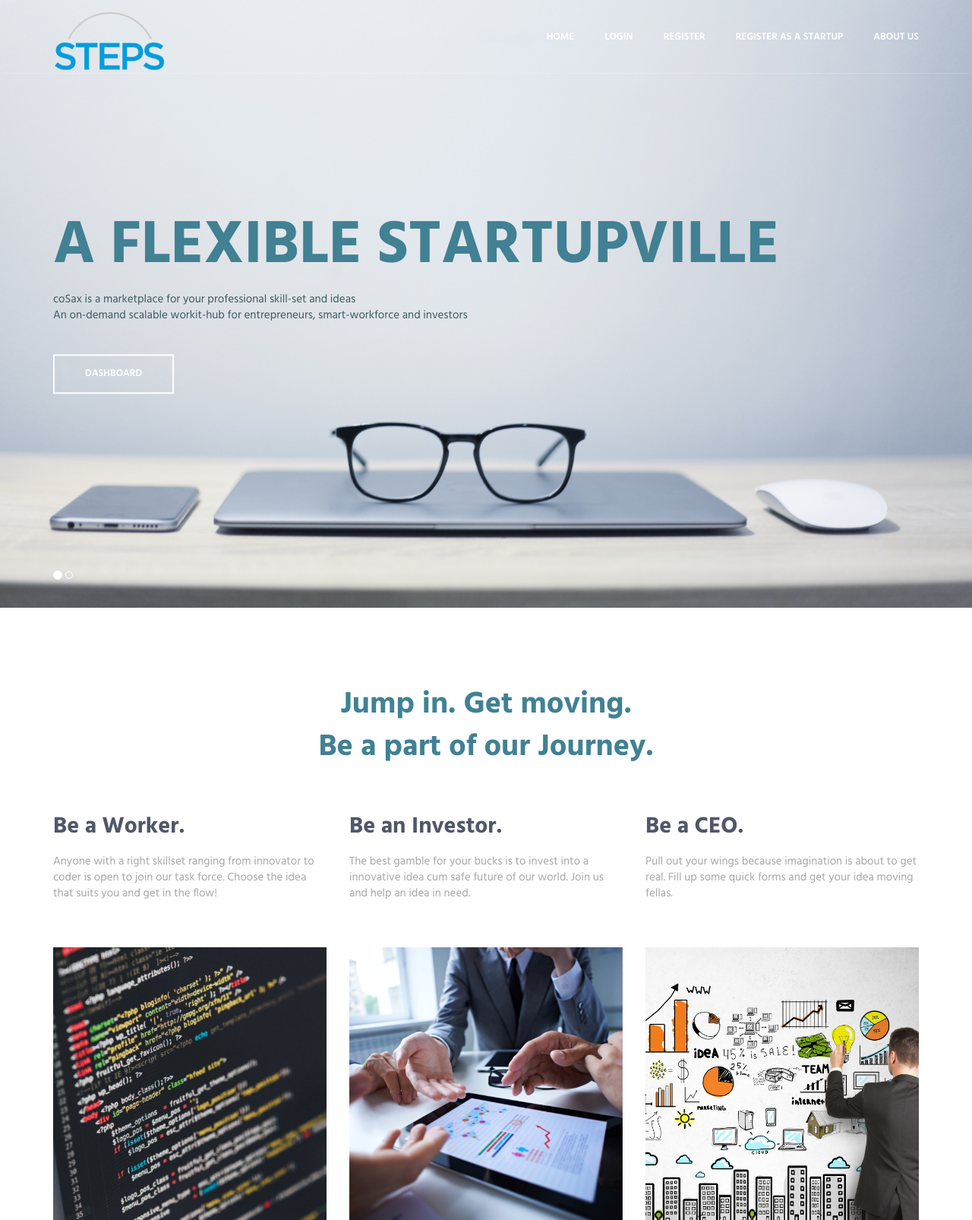
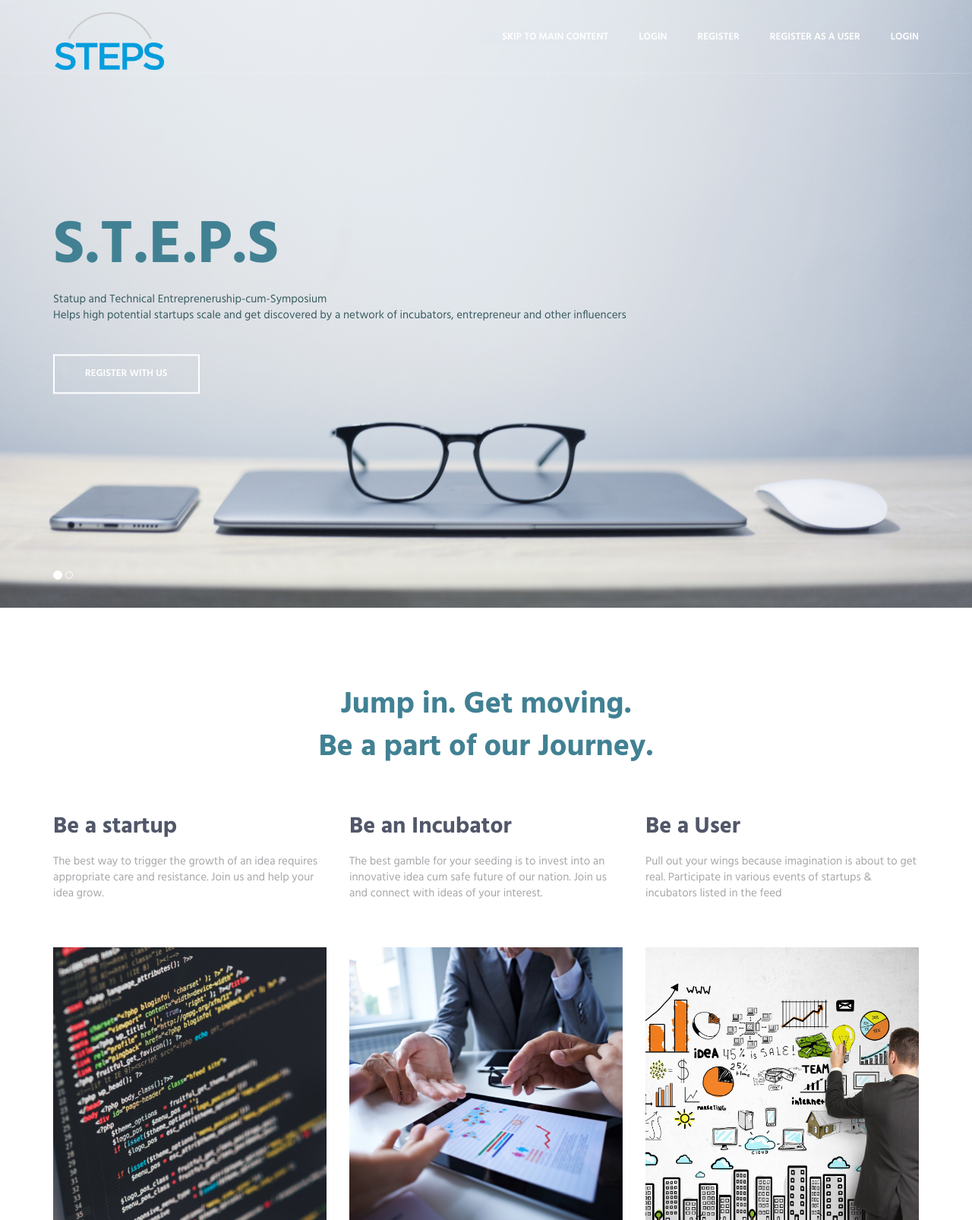
Before and after one commit to VishalCR7/steps, a Django app: page /index/ in a window 1280 px wide. Shown: the top 1606 px of the page at 76% size. Run offline with Django 3.2, Linux system fonts and the light colour scheme; some libraries are stand-ins or nearby versions; some web fonts are replaced.

Commit message:
content update in index.html (#10)
* Delete index.html

* Rename landingview.html to index.html

* Update index.html

* Update index.html

* landing page kaa html

```diff
--- a/steps/app/templates/app/index.html
+++ b/steps/app/templates/app/index.html
@@ -53,13 +53,13 @@
 
           <div class="menu-container">
             <ul class="nav navbar-nav navbar-nav-right">
-              <li class="js_nav-item nav-item"><a class="nav-item-child nav-item-hover" href="">Home</a></li>
+              <li class="js_nav-item nav-item"><a class="nav-item-child nav-item-hover" href="">Skip to Main Content</a></li>
               {% if not user.is_authenticated %}
               <li class="js_nav-item nav-item"><a class="nav-item-child nav-item-hover" href="">Login</a></li>
               <li class="js_nav-item nav-item"><a class="nav-item-child nav-item-hover" href="">Register</a></li>
               {% endif %}
-              <li class="js_nav-item nav-item"><a class="nav-item-child nav-item-hover" href="">Register as a Startup</a></li>
-              <li class="js_nav-item nav-item"><a class="nav-item-child nav-item-hover" href="">About Us</a></li>
+              <li class="js_nav-item nav-item"><a class="nav-item-child nav-item-hover" href="">Register as a user</a></li>
+              <li class="js_nav-item nav-item"><a class="nav-item-child nav-item-hover" href="">Login</a></li>
             </ul>
           </div>
         </div>
@@ -81,10 +81,10 @@
         <div class="container">
           <div class="carousel-centered">
             <div class="margin-b-40">
-              <h1 class="carousel-title dd">A Flexible Startupville</h1>
-              <p class="color-white dd1">coSax is a marketplace for your professional skill-set and ideas<br/>An on-demand scalable workit-hub for entrepreneurs, smart-workforce and investors </p>
+              <h1 class="carousel-title dd">S.T.E.P.S</h1>
+              <p class="color-white dd1">Statup and Technical Entrepreneruship-cum-Symposium<br/>Helps high potential startups scale and get discovered by a network of incubators, entrepreneur and other influencers </p>
             </div>
-            <a href="" class="btn-theme btn-theme-sm btn-white-brd text-uppercase">Dashboard</a>
+            <a href="" class="btn-theme btn-theme-sm btn-white-brd text-uppercase">Register with us</a>
           </div>
         </div>
       </div>
@@ -93,10 +93,10 @@
         <div class="container">
           <div class="carousel-centered">
             <div class="margin-b-40">
-              <h2 class="carousel-title">Your Idea, Our Efforts</h2>
-              <p class="color-white"> We provide an online virtual bridge to connect your idea and your team<br/> Discuss startup ideas with entrepreneurial minds from all over the world and start now</p>
+              <h2 class="carousel-title">Want incubation? </h2>
+              <p class="color-white"> Directly pitch your product to experienced incubators<br/> Better market your products by utilizing the considerable infrastucture that the incubators have to offer</p>
             </div>
-            <a href="#" class="btn-theme btn-theme-sm btn-white-brd text-uppercase">Dashboard</a>
+            <a href="#" class="btn-theme btn-theme-sm btn-white-brd text-uppercase">Register with us</a>
           </div>
         </div>
       </div>
@@ -115,22 +115,22 @@
         <div class="masonry-grid-sizer col-xs-6 col-sm-6 col-md-1"></div>
         <div class="masonry-grid-item col-xs-12 col-sm-6 col-md-4 sm-margin-b-30">
           <div class="margin-b-60">
-            <h2>Be a Worker.</h2>
-            <p>Anyone with a right skillset ranging from innovator to coder is open to join our task force. Choose the idea that suits you and get in the flow!</p>
+            <h2>Be a startup</h2>
+            <p>The best way to trigger the growth of an idea requires appropriate care and resistance. Join us and help your idea grow.</p>
           </div>
           <img class="full-width img-responsive wow fadeInUp" src="{% static 'app/img/500x500/01.jpg' %}" alt="Portfolio Image" data-wow-duration=".3" data-wow-delay=".2s">
         </div>
         <div class="masonry-grid-item col-xs-12 col-sm-6 col-md-4">
           <div class="margin-b-60">
-            <h2>Be an Investor.</h2>
-            <p>The best gamble for your bucks is to invest into a innovative idea cum safe future of our world. Join us and help an idea in need.</p>
+            <h2>Be an Incubator</h2>
+            <p>The best gamble for your seeding is to invest into an innovative idea cum safe future of our nation. Join us and connect with ideas of your interest.</p>
           </div>
           <img class="full-width img-responsive wow fadeInUp" src="{% static 'app/img/500x500/02.jpg' %}" alt="Portfolio Image" data-wow-duration=".3" data-wow-delay=".3s">
         </div>
         <div class="masonry-grid-item col-xs-12 col-sm-6 col-md-4">
           <div class=" margin-b-60">
-            <h2>Be a CEO.</h2>
-            <p>Pull out your wings because imagination is about to get real. Fill up some quick forms and get your idea moving fellas.</p>
+            <h2>Be a User</h2>
+            <p>Pull out your wings because imagination is about to get real. Participate in various events of startups & incubators listed in the feed</p>
           </div>
           <img class="full-width img-responsive wow fadeInUp" src="{% static 'app/img/500x500/03.jpg' %}" alt="Portfolio Image" data-wow-duration=".3" data-wow-delay=".4s">
         </div>
@@ -168,7 +168,7 @@
           <div class="col-md-5 col-sm-5 md-margin-b-60">
             <div class="margin-t-50 margin-b-30">
               <h2>About us</h2>
-              <p>We set out as a two man show, from the premier BITS-Pilani, an idea with us and no more than that. Having been laughed off as mere dreamers, our determination to launch this platform strengthened by the influx of collaborators from IIT Roorkee. Our goal? Let no idea die due to a lack of support and resources. And this platform is a realisation of that dream.</p>
+              <p>Based in Bangalore, termed the Silicon Valley of India, S.T.E.P.S helps high-potential start-ups scale and get discovered by a network of incubators, entrepreneurs and a network of other influencers. We’ve guided hundreds of startups in building products and viable business models using our platforms, processes and people and are currently in the third year of our operation connecting startups with incubators that are happy to take them on.</p>
             </div>
             <a href="#" class="btn-theme btn-theme-sm btn-white-bg text-uppercase">More...</a>
           </div>
@@ -186,7 +186,7 @@
                   </div>
                   <div id="collapseOne" class="panel-collapse collapse in" role="tabpanel" aria-labelledby="headingOne">
                     <div class="panel-body">
-                      coSax provides an online platform for the young entrepreneurial talents to share their idea,team up with people wo are excited about what you share and start your own venture.We believe that the young entrepreneurs have million dollar idea and those shouldn't die because of lack of resources.
+                      We aim to provide a platform for fledgling startups to connect with experienced incubators in order to be able to better market their products by utilizing the considerable infrastructure that the incubators have to offer. It also helps the incubators better decide from amongst the vast number of choices that they are presented with so that they can forge a partnership that could be mutually beneficial to both the involved parties.
                     </div>
                   </div>
                 </div>
@@ -200,7 +200,7 @@
                   </div>
                   <div id="collapseTwo" class="panel-collapse collapse" role="tabpanel" aria-labelledby="headingTwo">
                     <div class="panel-body">
-                      We are a bunch of young entrepreneurs from BITS Pilani and IIT Roorkee who believe that there are many like us who have brilliant ideas to make this world a better place to live in. We believe that an idea is only good if it comes out and gets executed well. Therefore we are here to provide opportunity to every entrepreneur to come up with an idea and find like minded people to make it big.
+                      We are a bunch of sophomores from IIT Roorkee who believe that there are many like us who have brilliant ideas to make this world a better place to live in. We believe that incuatinbg a startup is very similar to raising a baby, requiring a lot of care and assistance to ease the “growing” pains, and hence we provide the best incubators for your fledgling organization
                     </div>
                   </div>
                 </div>
@@ -214,7 +214,7 @@
                   </div>
                   <div id="collapseThree" class="panel-collapse collapse" role="tabpanel" aria-labelledby="headingThree">
                     <div class="panel-body">
-                      Well it is simple, we will provide you with all the resources be it expert advice or investors to help you all the way through your startup journey. Moreover you are teaming up with people who share the same interests as yours so there is no looking back. Come here,get inspired from the crowd and start your own venture.
+                      Well it is simple, this is the only platform till date which directly helps you interact with the incubators and meet the requirements a startup has. If this does not convince you, ask any of our successful 1200 startups which have found the perfect incubators and are well on their way to becoming successful companies in their own right.
                     </div>
                   </div>
                 </div>
```
